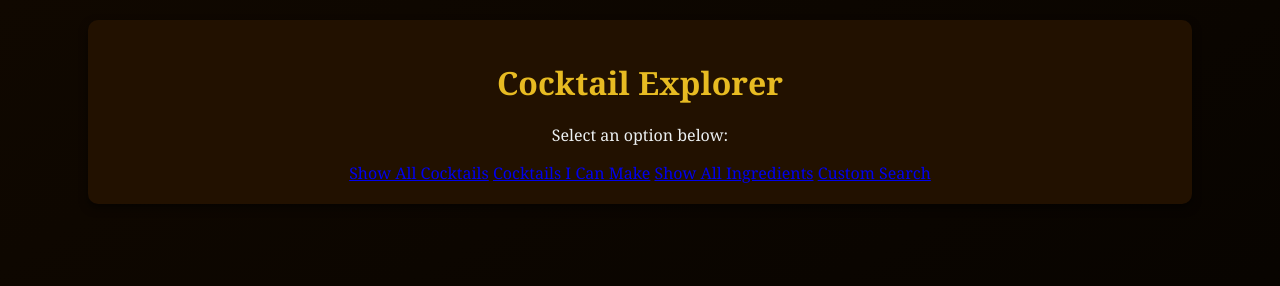
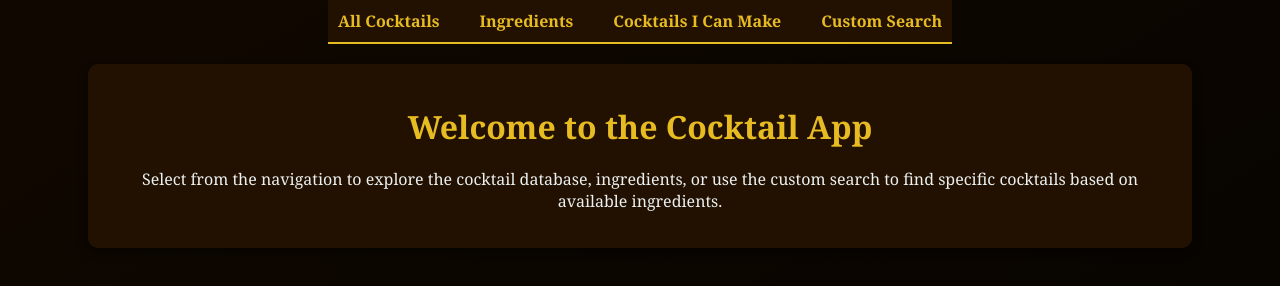
Before and after one commit to BertusBG/BertBar, a plain HTML site: page index.html in a window 1280 px wide. Drawn offline with Linux system fonts and the light colour scheme.

Commit message:
Add nav bar to all pages

```diff
--- a/index.html
+++ b/index.html
@@ -3,19 +3,26 @@
 <head>
     <meta charset="UTF-8">
     <meta name="viewport" content="width=device-width, initial-scale=1.0">
-    <title>Cocktail Explorer</title>
+    <title>Cocktail App</title>
     <link rel="stylesheet" href="styles.css">
 </head>
 <body>
+
+    <!-- Navigation Bar -->
+    <nav class="navbar">
+        <ul>
+            <li><a href="all-cocktails.html">All Cocktails</a></li>
+            <li><a href="ingredients.html">Ingredients</a></li>
+            <li><a href="cocktails-available.html">Cocktails I Can Make</a></li>
+            <li><a href="custom-search.html">Custom Search</a></li>
+        </ul>
+    </nav>
+
+    <!-- Main Container -->
     <div class="container">
-        <h1 class="title">Cocktail Explorer</h1>
-        <p>Select an option below:</p>
-        <div class="options">
-            <a href="all-cocktails.html" class="button">Show All Cocktails</a>
-            <a href="cocktails-available.html" class="button">Cocktails I Can Make</a>
-            <a href="ingredients.html" class="button">Show All Ingredients</a>
-            <a href="custom-search.html" class="button">Custom Search</a>
-        </div>
+        <h1>Welcome to the Cocktail App</h1>
+        <p>Select from the navigation to explore the cocktail database, ingredients, or use the custom search to find specific cocktails based on available ingredients.</p>
     </div>
+
 </body>
 </html>
```
Also changed, not shown: all-cocktails.html (+10 -0 lines), cocktails-available.html (+10 -0 lines), custom-search.html (+10 -0 lines), ingredients.html (+1 -1 lines).
